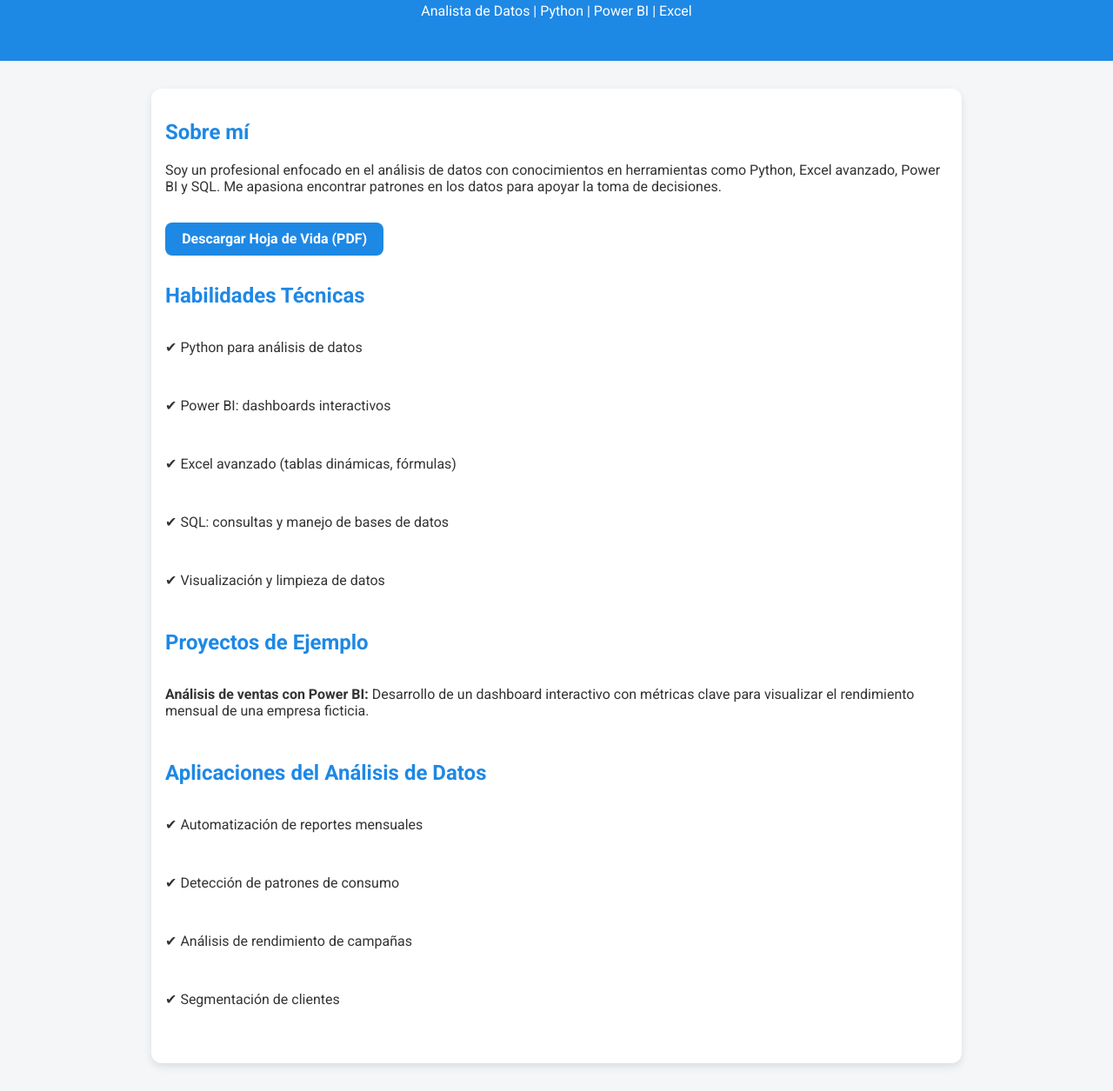
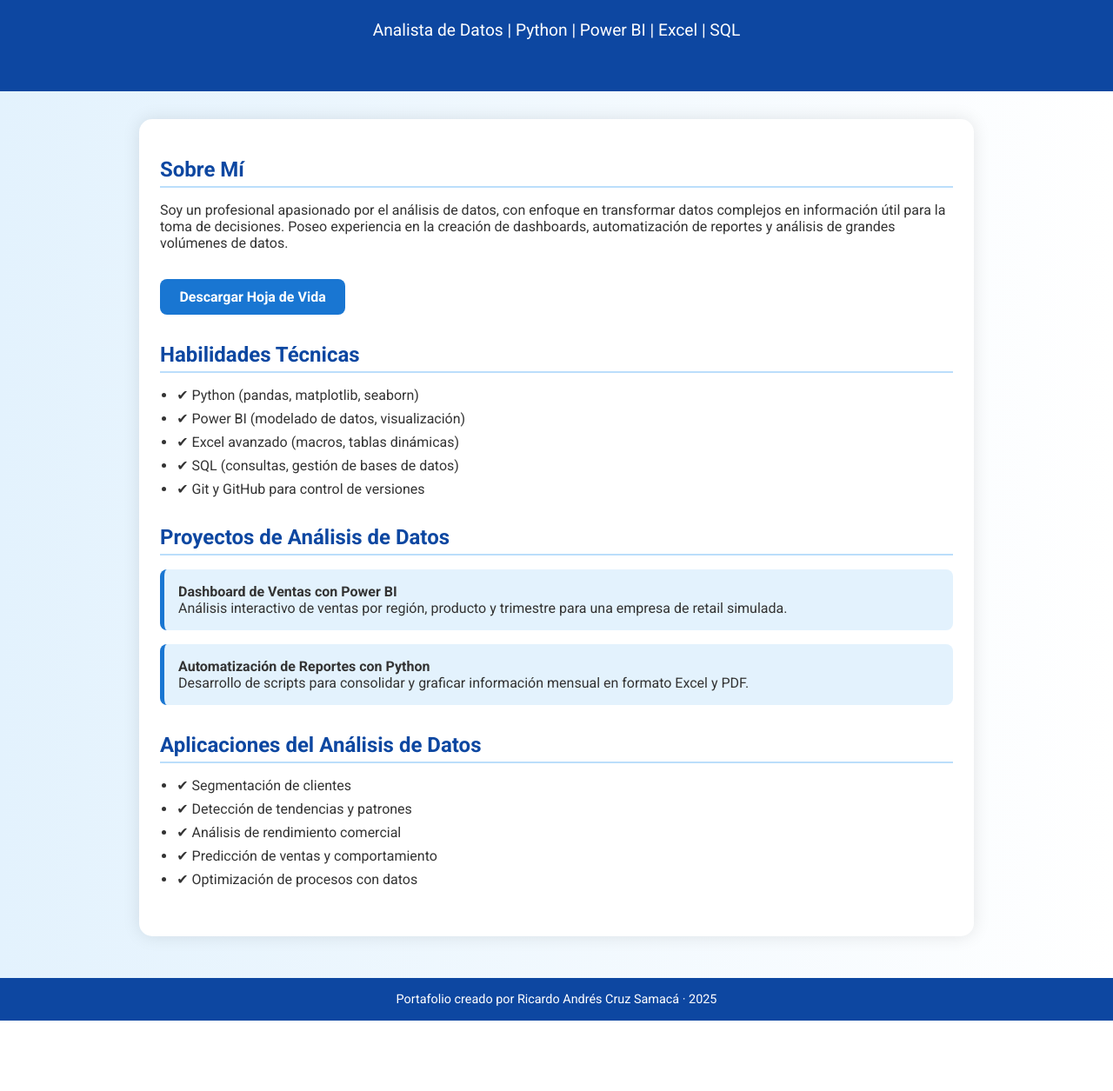
Before and after one commit to RicardoAndresCruz/MI-PORTAFOLIO, a plain HTML site: page index.html in a window 1280 px wide. Shown: the part 110-1365 px from the top of the page at 87% size. After the commit the page ends 1284 px from the top, so only its background shows below. Drawn offline with Linux system fonts and the light colour scheme.

Commit message:
Add files via upload

```diff
--- a/index.html
+++ b/index.html
@@ -6,50 +6,79 @@
     <title>Ricardo Andrés Cruz Samacá - Portafolio</title>
     <link href="https://fonts.googleapis.com/css2?family=Roboto:wght@400;700&display=swap" rel="stylesheet">
     <style>
+        * {
+            box-sizing: border-box;
+        }
         body {
             font-family: 'Roboto', sans-serif;
-            background-color: #f4f6f8;
             margin: 0;
-            padding: 0;
+            background: linear-gradient(to right, #e3f2fd, #ffffff);
             color: #333;
         }
         header {
-            background-color: #1e88e5;
+            background: #0d47a1;
             color: white;
-            padding: 2rem;
+            padding: 2.5rem 1rem;
             text-align: center;
         }
+        header h1 {
+            font-size: 2.5rem;
+            margin-bottom: 0.2rem;
+        }
+        header p {
+            font-size: 1.2rem;
+        }
         main {
-            max-width: 900px;
+            max-width: 960px;
             margin: 2rem auto;
-            padding: 1rem;
-            background-color: white;
-            border-radius: 12px;
-            box-shadow: 0 4px 10px rgba(0,0,0,0.1);
+            padding: 1.5rem;
+            background: white;
+            border-radius: 15px;
+            box-shadow: 0 0 20px rgba(0,0,0,0.1);
+        }
+        h2 {
+            color: #0d47a1;
+            margin-bottom: 1rem;
+            border-bottom: 2px solid #bbdefb;
+            padding-bottom: 0.3rem;
         }
         section {
             margin-bottom: 2rem;
         }
-        h2 {
-            color: #1e88e5;
+        ul {
+            padding-left: 1.2rem;
         }
-        .skills, .projects, .analysis {
-            display: flex;
-            flex-direction: column;
-            gap: 1rem;
+        li {
+            margin-bottom: 0.5rem;
         }
         .cv-link {
             display: inline-block;
             margin-top: 1rem;
-            padding: 0.6rem 1.2rem;
-            background-color: #1e88e5;
+            padding: 0.7rem 1.4rem;
+            background-color: #1976d2;
             color: white;
             text-decoration: none;
             border-radius: 8px;
             font-weight: bold;
+            transition: background 0.3s;
         }
         .cv-link:hover {
-            background-color: #1565c0;
+            background-color: #0d47a1;
+        }
+        .card {
+            background: #e3f2fd;
+            padding: 1rem;
+            border-left: 5px solid #1976d2;
+            margin-bottom: 1rem;
+            border-radius: 8px;
+        }
+        footer {
+            background: #0d47a1;
+            color: white;
+            text-align: center;
+            padding: 1rem;
+            margin-top: 3rem;
+            font-size: 0.9rem;
         }
     </style>
 </head>
@@ -57,44 +86,56 @@
 
 <header>
     <h1>Ricardo Andrés Cruz Samacá</h1>
-    <p>Analista de Datos | Python | Power BI | Excel</p>
+    <p>Analista de Datos | Python | Power BI | Excel | SQL</p>
 </header>
 
 <main>
+
     <section>
-        <h2>Sobre mí</h2>
-        <p>Soy un profesional enfocado en el análisis de datos con conocimientos en herramientas como Python, Excel avanzado, Power BI y SQL. Me apasiona encontrar patrones en los datos para apoyar la toma de decisiones.</p>
-        <a class="cv-link" href="cv_ricardo_cruz.pdf" target="_blank">Descargar Hoja de Vida (PDF)</a>
+        <h2>Sobre Mí</h2>
+        <p>Soy un profesional apasionado por el análisis de datos, con enfoque en transformar datos complejos en información útil para la toma de decisiones. Poseo experiencia en la creación de dashboards, automatización de reportes y análisis de grandes volúmenes de datos.</p>
+        <a class="cv-link" href="cv_ricardo_cruz.pdf" target="_blank">Descargar Hoja de Vida</a>
     </section>
 
     <section>
         <h2>Habilidades Técnicas</h2>
-        <div class="skills">
-            <p>✔ Python para análisis de datos</p>
-            <p>✔ Power BI: dashboards interactivos</p>
-            <p>✔ Excel avanzado (tablas dinámicas, fórmulas)</p>
-            <p>✔ SQL: consultas y manejo de bases de datos</p>
-            <p>✔ Visualización y limpieza de datos</p>
-        </div>
+        <ul>
+            <li>✔ Python (pandas, matplotlib, seaborn)</li>
+            <li>✔ Power BI (modelado de datos, visualización)</li>
+            <li>✔ Excel avanzado (macros, tablas dinámicas)</li>
+            <li>✔ SQL (consultas, gestión de bases de datos)</li>
+            <li>✔ Git y GitHub para control de versiones</li>
+        </ul>
     </section>
 
     <section>
-        <h2>Proyectos de Ejemplo</h2>
-        <div class="projects">
-            <p><strong>Análisis de ventas con Power BI:</strong> Desarrollo de un dashboard interactivo con métricas clave para visualizar el rendimiento mensual de una empresa ficticia.</p>
+        <h2>Proyectos de Análisis de Datos</h2>
+        <div class="card">
+            <strong>Dashboard de Ventas con Power BI</strong><br>
+            Análisis interactivo de ventas por región, producto y trimestre para una empresa de retail simulada.
+        </div>
+        <div class="card">
+            <strong>Automatización de Reportes con Python</strong><br>
+            Desarrollo de scripts para consolidar y graficar información mensual en formato Excel y PDF.
         </div>
     </section>
 
     <section>
         <h2>Aplicaciones del Análisis de Datos</h2>
-        <div class="analysis">
-            <p>✔ Automatización de reportes mensuales</p>
-            <p>✔ Detección de patrones de consumo</p>
-            <p>✔ Análisis de rendimiento de campañas</p>
-            <p>✔ Segmentación de clientes</p>
-        </div>
+        <ul>
+            <li>✔ Segmentación de clientes</li>
+            <li>✔ Detección de tendencias y patrones</li>
+            <li>✔ Análisis de rendimiento comercial</li>
+            <li>✔ Predicción de ventas y comportamiento</li>
+            <li>✔ Optimización de procesos con datos</li>
+        </ul>
     </section>
+
 </main>
+
+<footer>
+    Portafolio creado por Ricardo Andrés Cruz Samacá · 2025
+</footer>
 
 </body>
 </html>
```
